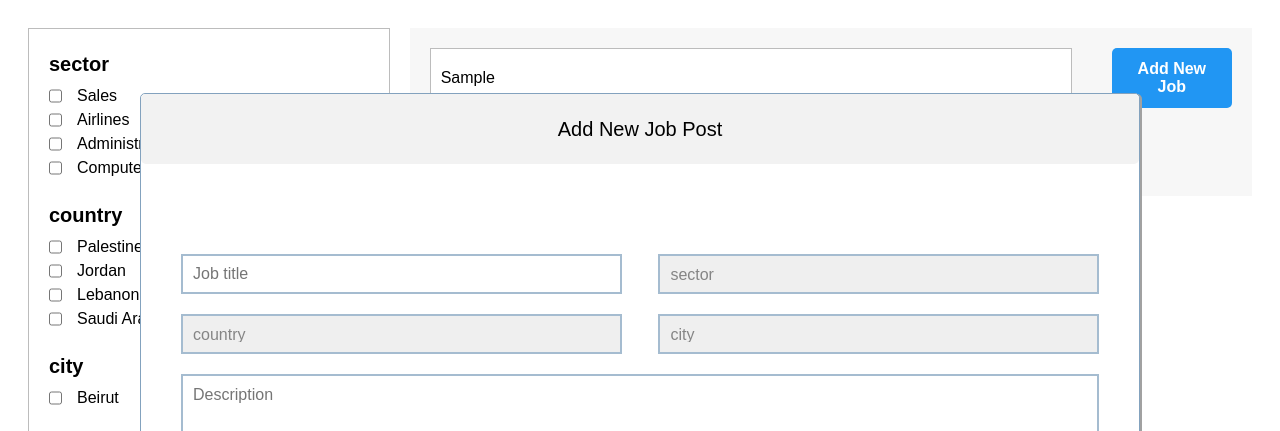
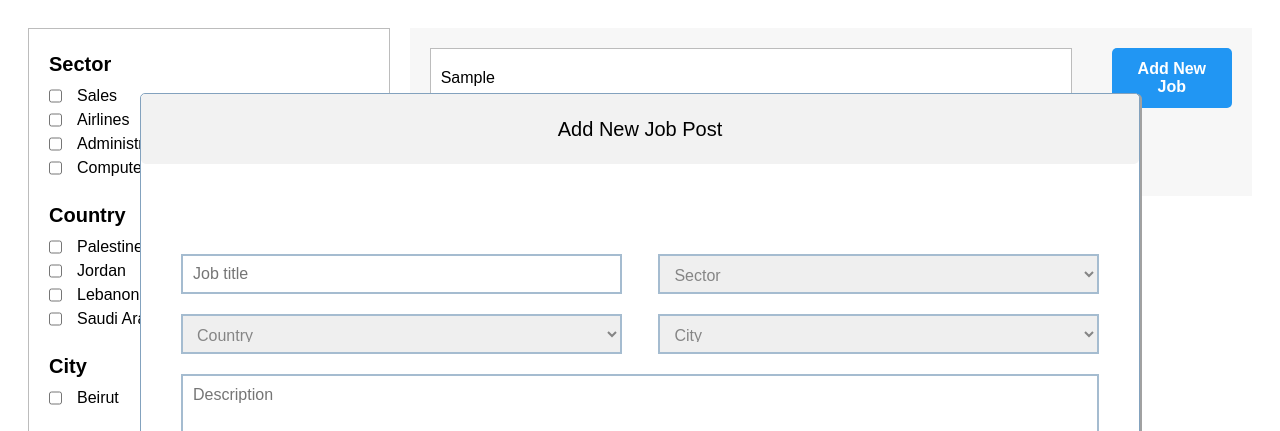
Before and after one commit to belal-abuhani/jobs-page, an Angular app: page / in a window 1280 px wide. Both pictures are taken after typing "Sample" into the empty fields and a click on the button "Add New Job". Shown: the top 431 px of the page. Built offline with nearby package versions, Linux system fonts and the light colour scheme.

Commit message:
ui fixes

```diff
--- a/src/app/app.component.scss
+++ b/src/app/app.component.scss
@@ -7,6 +7,7 @@
 
     @media screen and (max-width: 640px) {
       flex-direction: column;
+      padding: 5px;
     }
   }
 }
--- a/src/app/components/add-job/add-job.component.html
+++ b/src/app/components/add-job/add-job.component.html
@@ -5,21 +5,21 @@
       <input type="text" formControlName="title" placeholder="Job title" />
 
       <select formControlName="sector">
-        <option value="" disabled select hidden>sector</option>
+        <option value="" disabled select hidden>Sector</option>
         <option *ngFor="let sector of sectors" [ngValue]="sector.value">
           {{ sector.label }}
         </option>
       </select>
 
       <select formControlName="country">
-        <option value="" disabled select hidden>country</option>
+        <option value="" disabled select hidden>Country</option>
         <option *ngFor="let country of countries" [ngValue]="country.value">
           {{ country.label }}
         </option>
       </select>
 
       <select formControlName="city">
-        <option value="" disabled select hidden>city</option>
+        <option value="" disabled select hidden>City</option>
         <option *ngFor="let city of cities" [ngValue]="city.value">
           {{ city.label }}
         </option>
--- a/src/app/components/add-job/add-job.component.scss
+++ b/src/app/components/add-job/add-job.component.scss
@@ -36,6 +36,7 @@
         select {
           margin-bottom: 20px;
           height: 40px;
+          cursor: pointer;
           option {
             color: black;
           }
@@ -78,4 +79,15 @@
       }
     }
   }
+  @media screen and (max-width: 640px) {
+    .container {
+      form {
+        .fields {
+          & > * {
+            width: 100%;
+          }
+        }
+      }
+    }
+  }
 }
--- a/src/app/jobs-list/jobs-list.component.html
+++ b/src/app/jobs-list/jobs-list.component.html
@@ -3,7 +3,7 @@
     <app-search-input
       class="search-input"
       (inputChange)="onSearch($event)"
-      [placeholder]="'Search By job Title'"
+      [placeholder]="'Search By Job Title'"
     ></app-search-input>
     <button (click)="onClick()">Add New Job</button>
   </div>
--- a/src/app/shared/checkboxes/checkboxes.component.scss
+++ b/src/app/shared/checkboxes/checkboxes.component.scss
@@ -5,6 +5,7 @@
       margin-bottom: 5px;
       font-size: 20px;
       font-weight: bold;
+      text-transform: capitalize;
     }
     .checkboxes {
       display: flex;
@@ -18,6 +19,7 @@
         }
         .label {
           font-size: 16px;
+          text-transform: capitalize;
         }
       }
     }
--- a/src/app/shared/dialog/dialog.component.scss
+++ b/src/app/shared/dialog/dialog.component.scss
@@ -1,3 +1,4 @@
+:host {
   .overlay {
     position: fixed;
     top: 0;
@@ -25,5 +26,14 @@
     }
     .content {
       margin: auto;
+      background-color: red;
     }
   }
+  @media screen and (max-width: 640px) {
+    .overlay {
+      .container {
+        width: 95%;
+      }
+    }
+  }
+}
--- a/src/styles.css
+++ b/src/styles.css
@@ -27,7 +27,6 @@ textarea {
   font-family: inherit;
   margin: 0;
   padding: 0;
-  -webkit-appearance: none;
   border: none;
   font-size: 1rem;
   filter: none;
```
Lines whose indentation alone changed are shown as unchanged.
